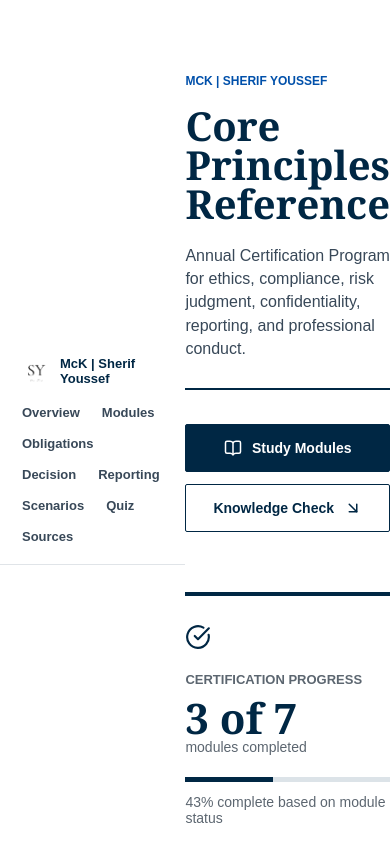
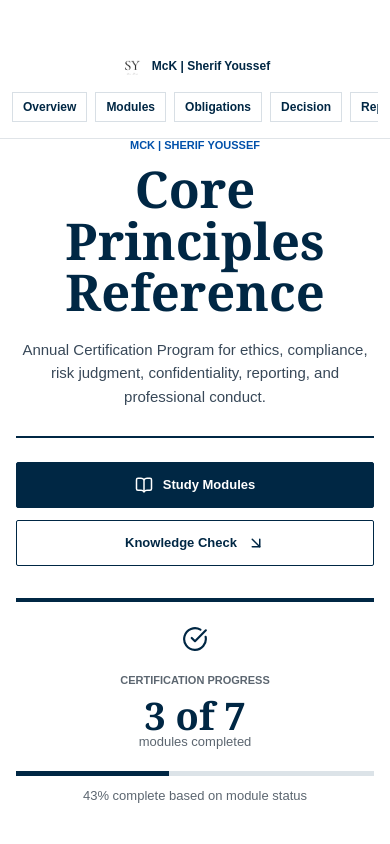
Before and after one commit to alyyousef/psrs-reference, a React (Vite) app: page / in a window 390 px wide. Shown: the top 844 px of the page. Built offline with nearby package versions, Linux system fonts and the light colour scheme.

Commit message:
Improve mobile layout

```diff
--- a/src/styles.css
+++ b/src/styles.css
@@ -1330,19 +1330,95 @@
 
 @media (max-width: 820px) {
   .top-nav {
-    position: static;
-    display: block;
-    padding: 20px 22px;
+    position: sticky;
+    display: grid;
+    grid-template-columns: 1fr;
+    gap: 14px;
+    min-height: 0;
+    padding: 14px 16px 12px;
+  }
+
+  .wordmark {
+    justify-content: center;
+    gap: 8px;
+    font-size: 12px;
+  }
+
+  .wordmark img {
+    width: 24px;
+    height: 24px;
   }
 
   .nav-links {
+    display: flex;
+    flex-wrap: nowrap;
     justify-content: flex-start;
-    margin-top: 16px;
+    gap: 8px;
+    width: 100%;
+    margin: 0;
+    overflow-x: auto;
+    padding: 0 0 4px;
+    scrollbar-width: none;
+  }
+
+  .nav-links::-webkit-scrollbar {
+    display: none;
+  }
+
+  .nav-links a {
+    flex: 0 0 auto;
+    border: 1px solid #d8dfe5;
+    padding: 8px 10px;
+    color: var(--navy);
+    font-size: 12px;
+    line-height: 1;
   }
 
   .hero-section {
     min-height: auto;
-    padding: 74px 0;
+    display: block;
+    padding: 48px 0 56px;
+  }
+
+  .hero-layout {
+    gap: 44px;
+    align-items: start;
+  }
+
+  .hero-copy {
+    max-width: none;
+    text-align: center;
+  }
+
+  .hero-kicker {
+    margin-bottom: 12px;
+    font-size: 11px;
+  }
+
+  .hero-copy > p:not(.hero-kicker) {
+    max-width: 34rem;
+    margin-right: auto;
+    margin-left: auto;
+    font-size: 16px;
+    line-height: 1.55;
+  }
+
+  hr {
+    margin-bottom: 24px;
+  }
+
+  .hero-actions {
+    justify-content: center;
+  }
+
+  .hero-panel {
+    max-width: none;
+    padding-top: 24px;
+    text-align: center;
+  }
+
+  .hero-panel svg {
+    margin: 0 auto;
   }
 
   .section {
@@ -1373,6 +1449,7 @@
 
   .module-card {
     min-height: auto;
+    padding: 20px;
   }
 
   .module-card h3 {
@@ -1428,15 +1505,37 @@
 
 @media (max-width: 520px) {
   .container {
-    width: min(100% - 28px, 1180px);
+    width: min(100% - 32px, 1180px);
   }
 
   h1 {
-    font-size: 40px;
+    font-size: clamp(40px, 13vw, 56px);
+    line-height: 1.02;
   }
 
   h2 {
-    font-size: 30px;
+    font-size: 29px;
+  }
+
+  .top-nav {
+    padding-right: 12px;
+    padding-left: 12px;
+  }
+
+  .hero-section {
+    padding-top: 40px;
+  }
+
+  .hero-copy > p:not(.hero-kicker) {
+    font-size: 15px;
+  }
+
+  .primary-button,
+  .secondary-button,
+  .cert-button {
+    min-height: 46px;
+    padding: 0 16px;
+    font-size: 13px;
   }
 
   .hero-actions .primary-button,
@@ -1446,6 +1545,19 @@
     width: 100%;
   }
 
+  .hero-panel strong {
+    font-size: 38px;
+  }
+
+  .hero-panel p {
+    font-size: 11px;
+  }
+
+  .hero-panel span,
+  .hero-panel small {
+    font-size: 13px;
+  }
+
   .question-item {
     grid-template-columns: 28px 1fr;
   }
@@ -1453,4 +1565,86 @@
   .question-item svg {
     display: none;
   }
-}
+
+  .section-header {
+    margin-bottom: 28px;
+  }
+
+  .section-lede,
+  .about-copy p,
+  .framework-intro p,
+  .info-box,
+  .scenario-row span,
+  .source-row span,
+  .module-page-title p,
+  .detail-item p,
+  .detail-action p {
+    font-size: 13px;
+  }
+
+  .about-grid,
+  .framework-grid,
+  .detail-layout,
+  .hero-layout {
+    gap: 32px;
+  }
+
+  .principle-card,
+  .source-card,
+  .quiz-card {
+    padding: 20px;
+  }
+
+  .module-grid {
+    gap: 16px;
+  }
+
+  .module-card h3,
+  .step h3,
+  .quiz-card h3,
+  .obligation-card h3 {
+    font-size: 17px;
+  }
+
+  .obligation-card {
+    grid-template-columns: 24px 1fr;
+    gap: 12px;
+    padding: 18px 0;
+  }
+
+  .steps-grid {
+    gap: 18px;
+  }
+
+  .step-number {
+    width: 38px;
+    height: 38px;
+    margin-bottom: 18px;
+    font-size: 11px;
+  }
+
+  .module-page-hero {
+    padding: 24px 0 52px;
+  }
+
+  .back-button {
+    margin-bottom: 38px;
+  }
+
+  .module-page-title h1 {
+    font-size: clamp(34px, 11vw, 46px);
+  }
+
+  .principle-statement {
+    font-size: 15px;
+    line-height: 1.58;
+  }
+
+  .deep-scenario h3 {
+    font-size: 16px;
+  }
+
+  .source-method {
+    gap: 24px;
+  }
+}
```
